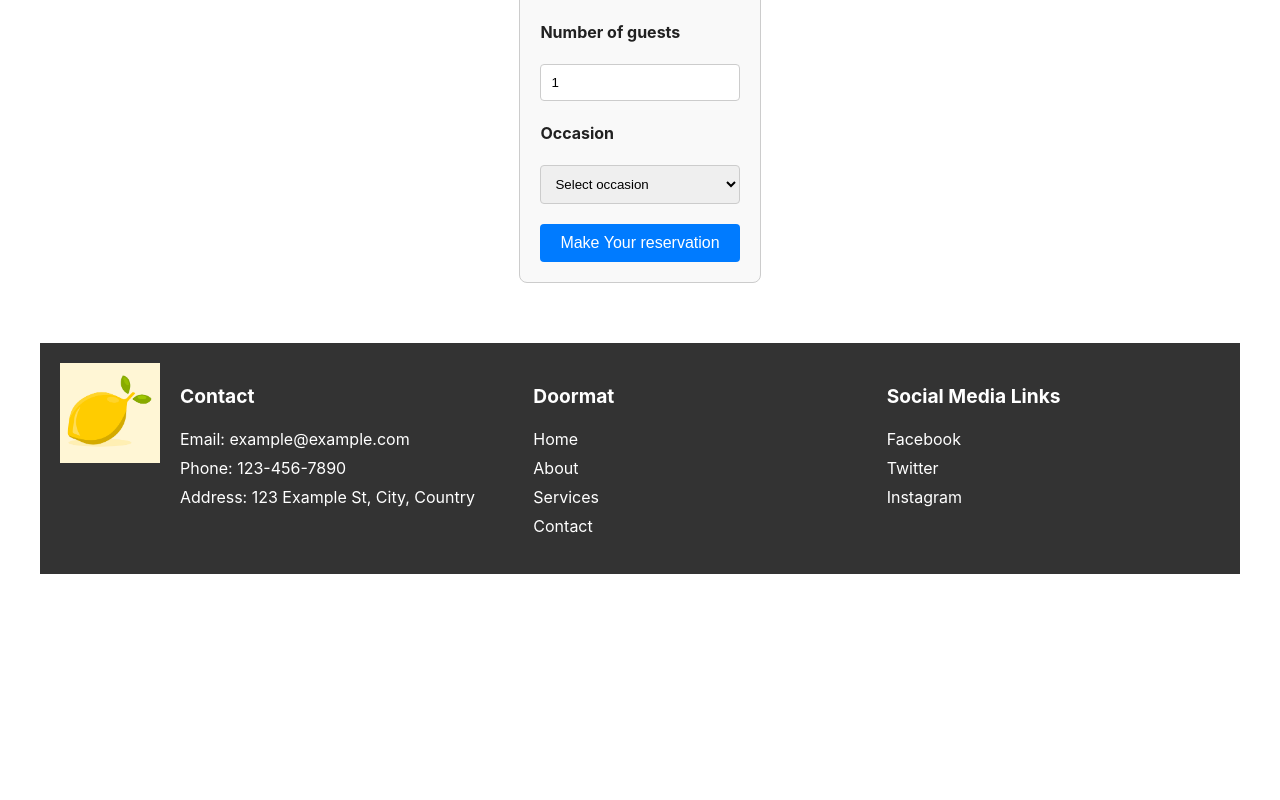
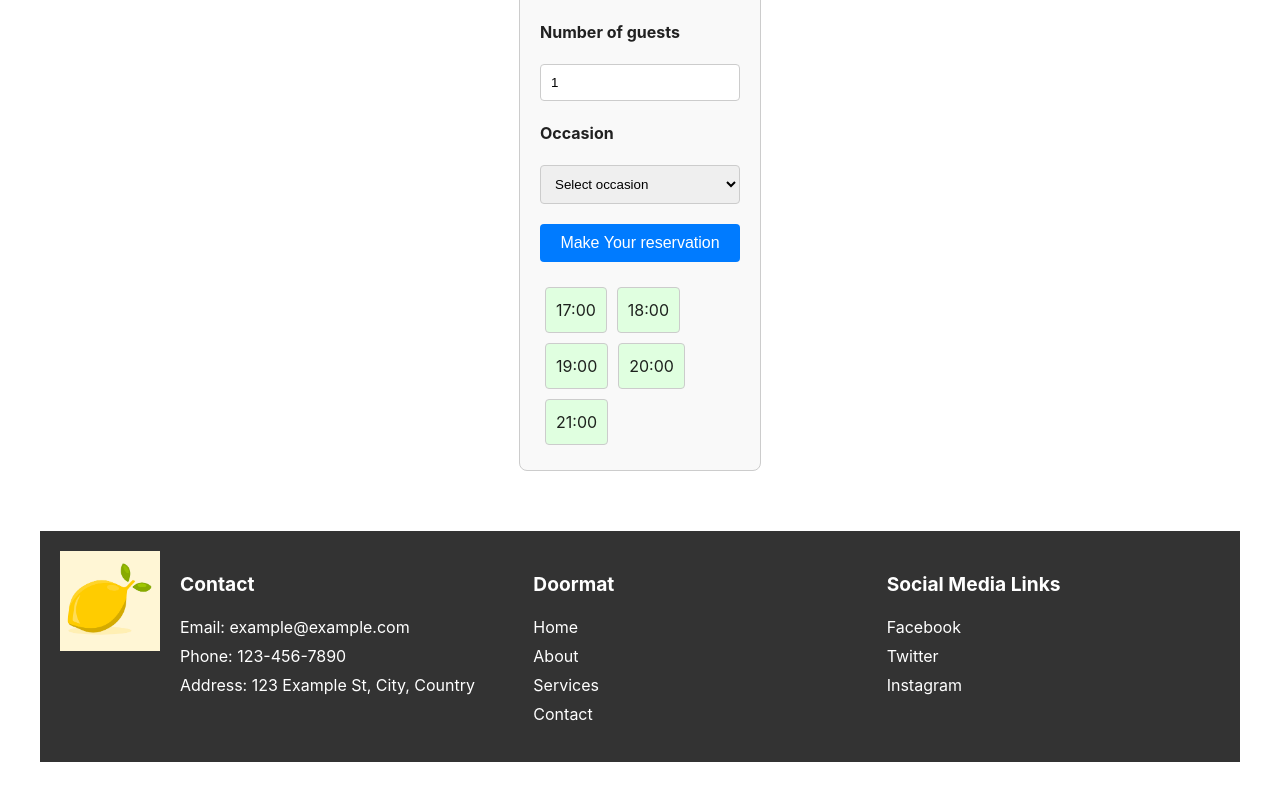
Before and after one commit to Kdev19/cap-project, a React (Vite) app: page / in a window 1280 px wide. Shown: the part 2284-3084 px from the top of the page. Before the commit the page ends 2918 px from the top, so only its background shows below. Built offline with nearby package versions, Linux system fonts and the light colour scheme.

Commit message:
faulty version but testing

```diff
--- a/src/components/BookingPage.jsx
+++ b/src/components/BookingPage.jsx
@@ -3,6 +3,9 @@ import BookingForm from './BookingForm';
 import './BookingPage.css';
 
 const BookingPage = ({ availableTimes, updateTimes }) => {
+  console.log('BookingPage availableTimes:', availableTimes);
+  console.log('BookingPage updateTimes:', updateTimes);
+
   return (
     <div className="booking-page">
       <h1>Book a Reservation</h1>
--- /dev/null
+++ b/src/components/BookingSlot.css
@@ -0,0 +1,18 @@
+.booking-slot {
+  display: inline-block;
+  padding: 10px;
+  margin: 5px;
+  border: 1px solid #ccc;
+  border-radius: 4px;
+  text-align: center;
+  cursor: pointer;
+}
+
+.booking-slot.available {
+  background-color: #e0ffe0; /* Light green for available slots */
+}
+
+.booking-slot.booked {
+  background-color: #ffe0e0; /* Light red for booked slots */
+  cursor: not-allowed;
+}
--- /dev/null
+++ b/src/components/BookingSlot.jsx
@@ -0,0 +1,12 @@
+import React from 'react';
+import './BookingSlot.css';
+
+const BookingSlot = ({ time, isBooked }) => {
+  return (
+    <div className={`booking-slot ${isBooked ? 'booked' : 'available'}`}>
+      {time}
+    </div>
+  );
+};
+
+export default BookingSlot;
--- a/src/components/Bookingform.jsx
+++ b/src/components/Bookingform.jsx
@@ -1,8 +1,8 @@
-import React, { useState } from 'react';
-import PropTypes from 'prop-types';
+import React, { useState, useEffect } from 'react';
+import BookingSlot from './BookingSlot';
 import './BookingForm.css';
 
-const BookingForm = ({ availableTimes, updateTimes }) => {
+const BookingForm = ({ availableTimes = ['17:00', '18:00', '19:00', '20:00', '21:00'], updateTimes }) => {
   const [formData, setFormData] = useState({
     date: '',
     time: '',
@@ -10,12 +10,15 @@ const BookingForm = ({ availableTimes, updateTimes }) => {
     occasion: ''
   });
 
+  useEffect(() => {
+    console.log('BookingForm availableTimes:', availableTimes); // Log availableTimes to check if it is passed correctly
+    console.log('BookingForm updateTimes:', updateTimes);
+  }, [availableTimes, updateTimes]);
+
   const handleChange = (e) => {
     const { name, value } = e.target;
-        setFormData({
-            ...formData,
-            [name]: value
-        });
+    console.log(`Change detected: ${name} = ${value}`); // Debug
+    setFormData({ ...formData, [name]: value });
 
     if (name === 'date') {
       updateTimes(value);
@@ -48,7 +51,7 @@ const BookingForm = ({ availableTimes, updateTimes }) => {
         required
       >
         <option value="">Select time</option>
-                {availableTimes.map((time, index) => (
+        {availableTimes && availableTimes.map((time, index) => (
           <option key={index} value={time}>{time}</option>
         ))}
       </select>
@@ -77,18 +80,13 @@ const BookingForm = ({ availableTimes, updateTimes }) => {
         <option value="anniversary">Anniversary</option>
       </select>
       <input type="submit" value="Make Your reservation" />
+      <div className="booking-slots">
+        {availableTimes && availableTimes.map((time, index) => (
+          <BookingSlot key={index} time={time} isBooked={false} />
+        ))}
+      </div>
     </form>
   );
 };
 
-BookingForm.propTypes = {
-    availableTimes: PropTypes.array.isRequired,
-    updateTimes: PropTypes.func.isRequired
-};
-
-BookingForm.defaultProps = {
-    availableTimes: [],
-    updateTimes: () => {}
-};
-
 export default BookingForm;
--- a/src/main.jsx
+++ b/src/main.jsx
@@ -1,21 +1,18 @@
-import { StrictMode, useReducer } from 'react';
+import React, { useReducer, useEffect } from 'react';
 import { createRoot } from 'react-dom/client';
 import { BrowserRouter, Route, Routes } from 'react-router-dom';
 import './index.css';
 import Nav from './components/Nav';
-import Highlights from './components/Highlights';
-import Testimonials from './components/Testimonials';
-import About from './components/About';
 import Footer from './components/Footer';
-import Herosection from './components/Herosection';
+import MainRoutes from './components/MainRoutes';
 import BookingPage from './components/BookingPage';
-import MainRoutes from './components/MainRoutes';
 
 const initialState = [
   '17:00', '18:00', '19:00', '20:00', '21:00', '22:00'
 ];
 
 const reducer = (state, action) => {
+  console.log('Reducer action:', action); // Debug logs
   switch (action.type) {
     case 'UPDATE_TIMES':
       return action.payload;
@@ -26,36 +23,55 @@ const reducer = (state, action) => {
   }
 };
 
-const App = () => {
+const initializeTimes = () => {
+  return initialState;
+};
+
+const updateTimes = (date) => {
+  console.log('Updating times for date:', date); // Debug
+  const newTimes = initialState.filter(time => time !== '19:00'); // Example logic
+  return newTimes;
+};
+
+function App() {
   const [availableTimes, dispatch] = useReducer(reducer, initialState);
 
-  const updateTimes = (date) => {
-    const newTimes = [
-      '17:00', '18:00', '19:00', '20:00', '21:00', '22:00'
-    ];
-    dispatch({ type: 'UPDATE_TIMES', payload: newTimes });
+  useEffect(() => {
+    console.log('App availableTimes:', availableTimes);
+  }, [availableTimes]);
+
+  const handleUpdateTimes = (date) => {
+    const updatedTimes = updateTimes(date);
+    console.log('App handleUpdateTimes:', updatedTimes);
+    dispatch({ type: 'UPDATE_TIMES', payload: updatedTimes });
   };
 
-  const initializeTimes = () => {
-    dispatch({ type: 'INITIALIZE_TIMES' });
-  };
+  console.log('Passing to BookingPage:', { availableTimes, handleUpdateTimes });
 
   return (
     <div className="page-container">
       <Nav />
       <Routes>
-        <Route path="/booking" element={<BookingPage availableTimes={availableTimes} updateTimes={updateTimes} />} />
+        <Route
+          path="/booking"
+          element={
+            <BookingPage
+              availableTimes={availableTimes}
+              updateTimes={handleUpdateTimes}
+            />
+          }
+        />
         <Route path="/*" element={<MainRoutes />} />
       </Routes>
       <Footer />
     </div>
   );
-};
+}
 
 createRoot(document.getElementById('root')).render(
-  <StrictMode>
+  <React.StrictMode>
     <BrowserRouter>
       <App />
     </BrowserRouter>
-  </StrictMode>
+  </React.StrictMode>
 );
```
Lines whose indentation alone changed are shown as unchanged.
